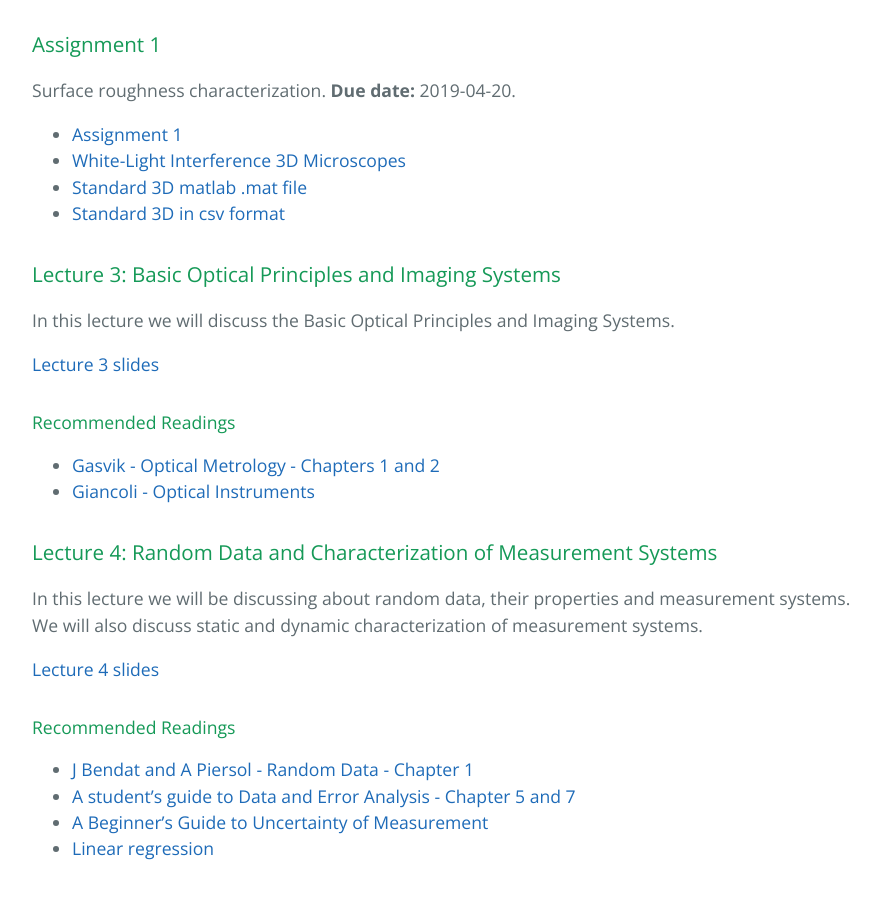
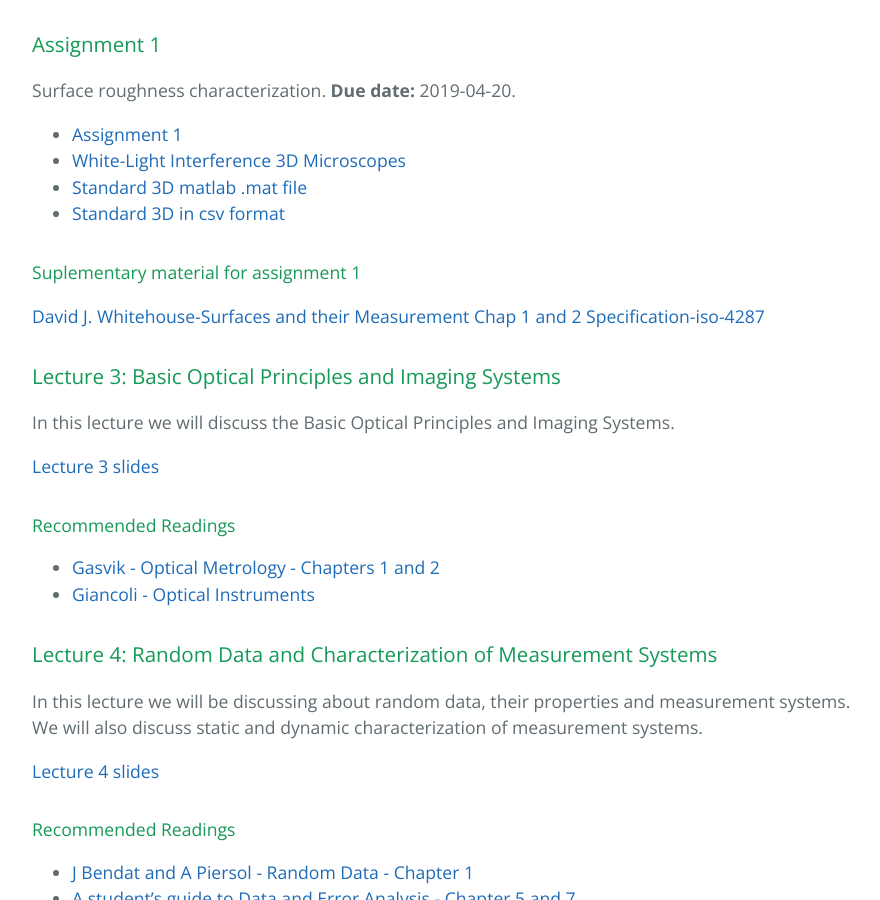
Before and after one commit to opi-lab/optical-metrology-2021, a Jekyll site: the page built from index.md, in a window 1280 px wide and 900 px high, scrolled down 1708 px. Shown: the whole window, without its empty margins (192-1072 px from the left). Built offline with Jekyll 4.4.1, drawn with Linux system fonts in a browser that asks for light colours.

Commit message:
Update assignment 1

```diff
--- a/index.md
+++ b/index.md
@@ -86,6 +86,11 @@ Surface roughness characterization. **Due date:** 2019-04-20.
 - [White-Light Interference 3D Microscopes]({{site.url}}pdfs/10-kevin-g-harding-handbook-of-optical-dimensional-metrology-wli-microscopy.pdf)
 - [Standard 3D matlab .mat file](https://www.dropbox.com/s/f9tr9z18bwoxu8c/standard_R3D.mat?dl=0)
 - [Standard 3D in csv format](https://www.dropbox.com/sh/cpt4x2xopdrqkbj/AACJpXsd-GhgCfWLlcpL9wJFa?dl=0)
+
+#### Suplementary material for assignment 1
+
+[David J. Whitehouse-Surfaces and their Measurement Chap 1 and 2](https://www.dropbox.com/s/d4mcz2v2hkyq5lm/David%20J.%20Whitehouse-Surfaces%20and%20their%20Measurement%20%282002%29.pdf?dl=0)
+[Specification-iso-4287](https://www.dropbox.com/s/nbri2six0kqbeuc/Specification-iso-4287.pdf?dl=0)
 
 ### Lecture 3: Basic Optical Principles and Imaging Systems
 
```
